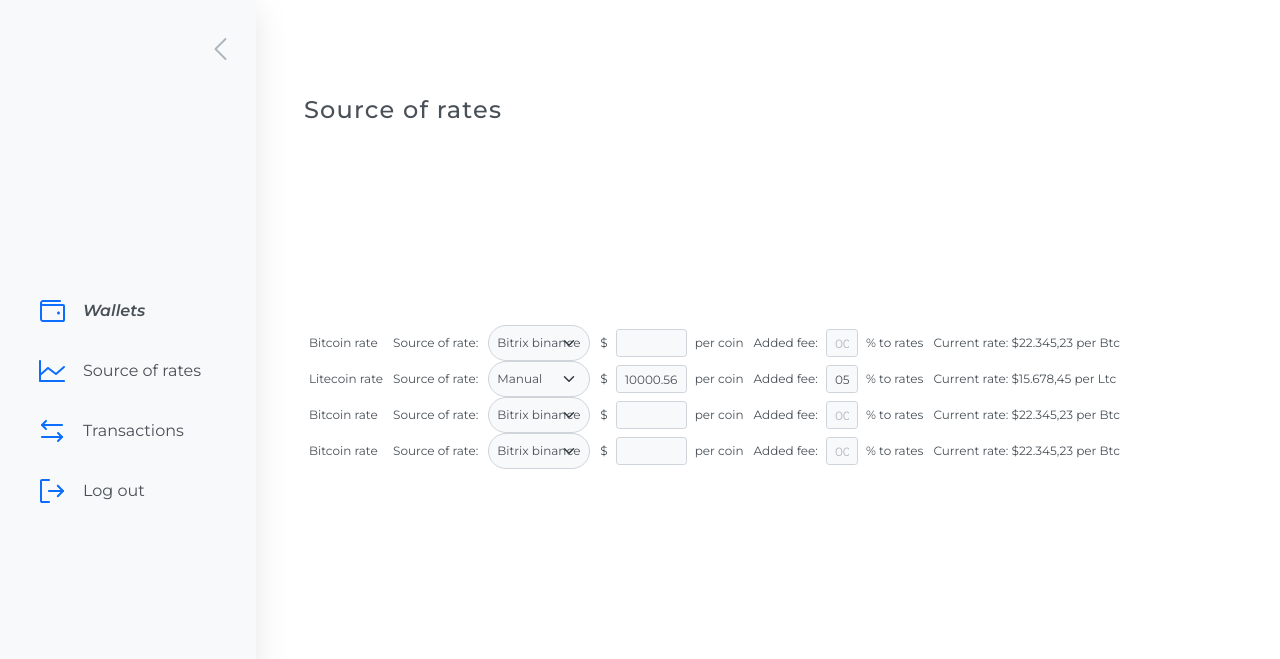
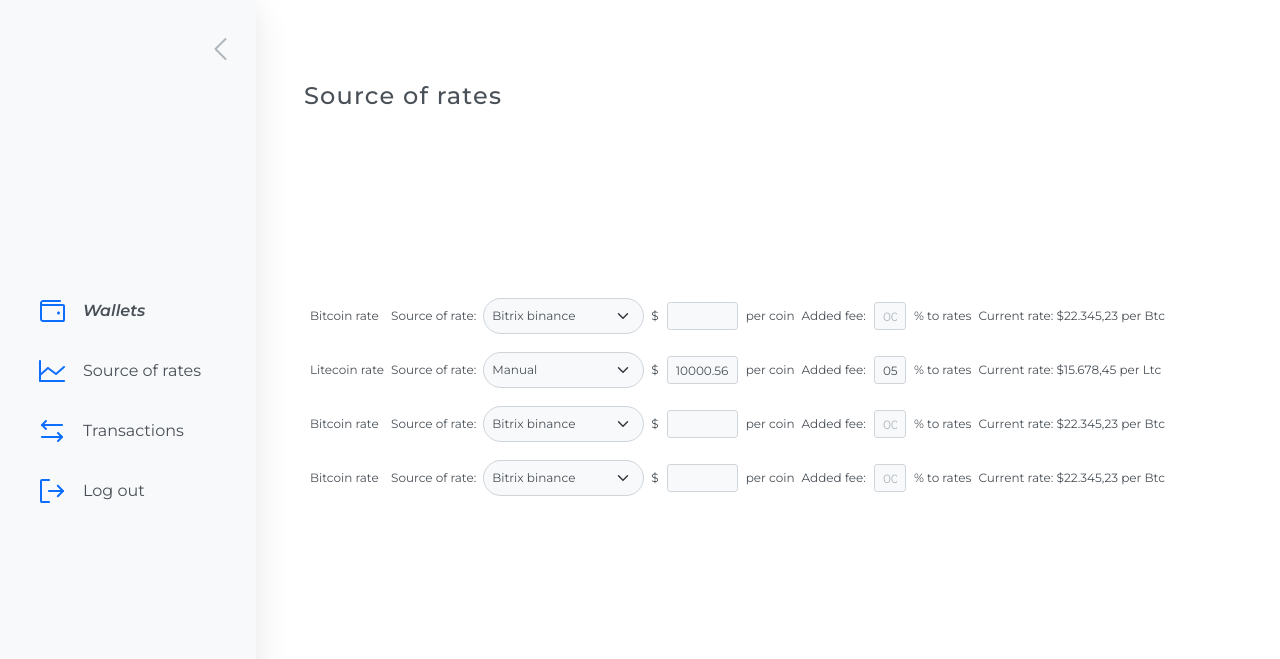
Before and after one commit to easy957/vsys-wallet, a plain HTML site: page source-of-rates.html in a window 1280 px wide. Shown: the top 659 px of the page. Drawn offline with nearby package versions, Linux system fonts and the light colour scheme; files that its build step writes are made by us from their sources.

Commit message:
source-of-rates

```diff
--- a/scss/components/_inputs.scss
+++ b/scss/components/_inputs.scss
@@ -21,7 +21,7 @@ input {
 }
 
 .form-select {
-    border-radius: 100px;
-    padding: 8px;
-    background-color: var(--secondary-bcg-color-grey01);
+  border-radius: 100px;
+  padding: 8px;
+  background-color: var(--secondary-bcg-color-grey01);
 }
--- a/scss/layouts/_source-of-rates.scss
+++ b/scss/layouts/_source-of-rates.scss
@@ -17,9 +17,11 @@
 
 .source-table {
   width: 100%;
+  border-collapse: separate;
+  border-spacing: 5px 16px;
 
-  td {
-    padding: 0 5px;
+  .form-select {
+    width: 161px;
   }
 }
 
--- a/source-of-rates.html
+++ b/source-of-rates.html
@@ -94,7 +94,7 @@
           <div class="row">
             <div class="col">
               <table class="source-table text-nowrap">
-                <tr class="mb-2">
+                <tr>
                   <td><p class="common-text">Bitcoin rate</p></td>
                   <td><p class="common-text">Source of rate:</p></td>
                   <td>
```
